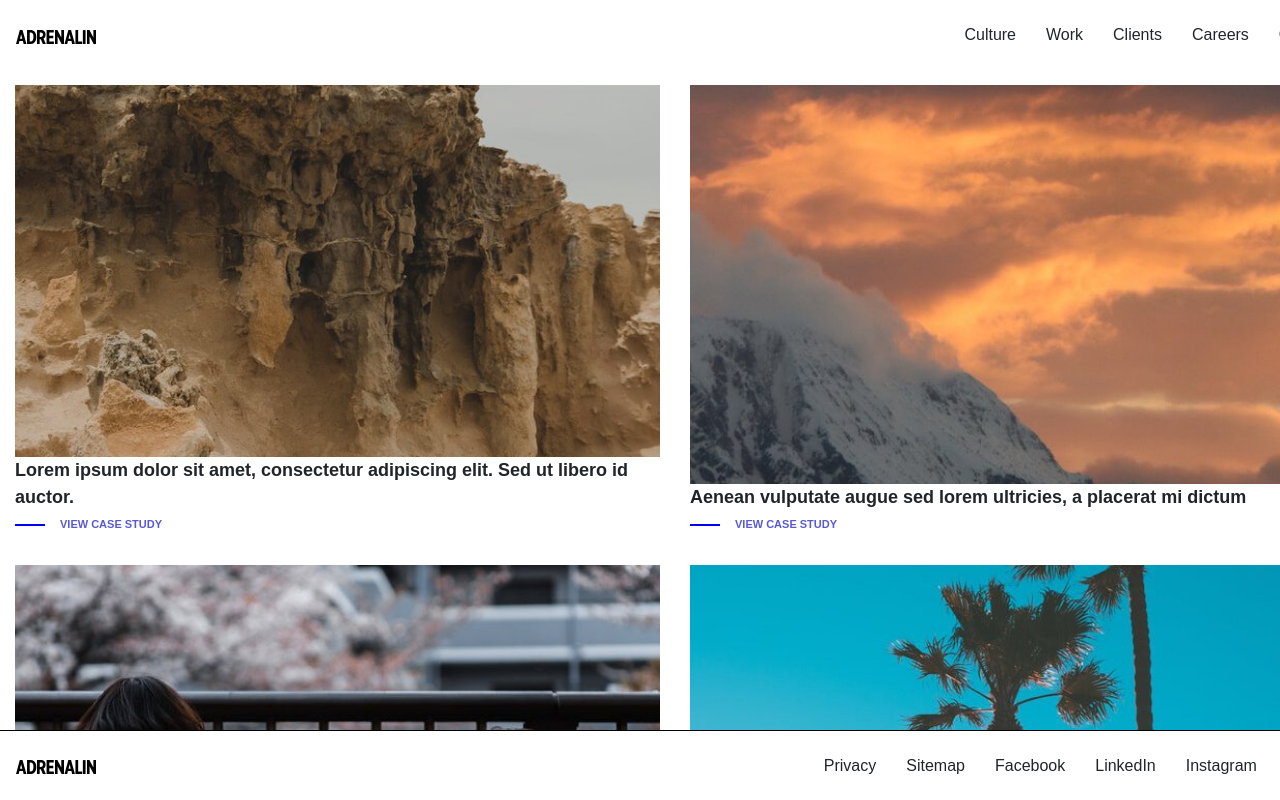
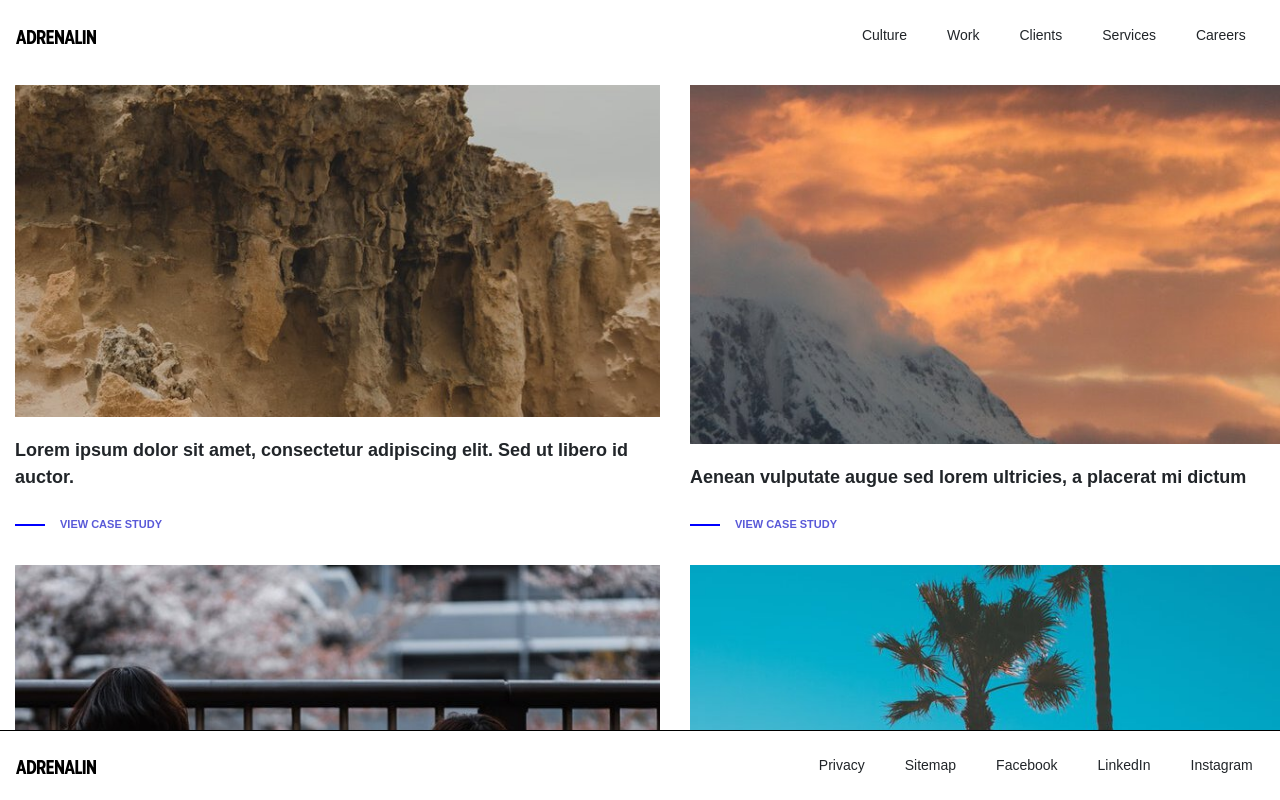
Before and after one commit to ArdenMendoza/ListingPage, a React (Create React App) app: page / in a window 1280 px wide. Shown: the top 800 px of the page. Built offline with nearby package versions, Linux system fonts and the light colour scheme.

Commit message:
Refactor and adjust UI sizes/ fonts / distances etc.

```diff
--- a/src/components/customCard.tsx
+++ b/src/components/customCard.tsx
@@ -18,7 +18,12 @@ export const customCard = ({ itemDetails }: props) => {
             height: '350px',
         }}>
         </div>
-        <div className="cardTitle">
+        <div style={{
+            fontWeight: 'bold',
+            fontSize: '18px',
+            fontFamily: 'Arial',
+            padding: '20px 0px 20px 0px'
+        }}>
             {itemDetails.title_long}
         </div>
         <Link to={{ pathname: `/itemDetails/${itemDetails.id}`, state: { id: itemDetails.id } }}>
--- a/src/index.css
+++ b/src/index.css
@@ -42,11 +42,6 @@ a:hover{
   width: 30px;
   content: "";
 }
-.cardTitle {
-  font-weight: bold;
-  font-size: 18px;
-  font-family: Arial
-}
 
 .cardImage {
   background-repeat: no-repeat;
@@ -77,10 +72,6 @@ a:hover{
   padding-bottom: 30px;
 }
 
-.itemDetailQLabel {
-  font-size: 25px;
-  font-weight: 1000;
-}
 
 svg {
   -webkit-filter: invert(100%); /* safari 6.0 - 9.0 */
@@ -105,7 +96,8 @@ ul {
 
 ul > li {
   float: left;
-  padding-left: 30px;
+  padding-left: 40px;
+  font-size: 14px;
 
 }
 .navHeader, .navFooter {
--- a/src/pages/itemDetails.tsx
+++ b/src/pages/itemDetails.tsx
@@ -44,8 +44,9 @@ export class ItemDetails extends React.Component<Props, state> {
           {details.questions.map(q => {
             qCount++;
             return <div className={'itemDetailQGroup'}>
-              <div className={'itemDetailQLabel'} >Question {qCount}</div>
-              <div style={{textAlign: 'justify'}}>{q}</div>
+              <div style={{ fontSize: '20px', fontWeight: 1000}}>
+                Question {qCount}</div>
+              <div style={{ textAlign: 'justify' }}>{q}</div>
             </div>
           })}
         </div>
--- a/src/pages/pageHeader.tsx
+++ b/src/pages/pageHeader.tsx
@@ -12,6 +12,7 @@ function Header() {
         <li>Culture</li>
         <li>Work</li>
         <li>Clients</li>
+        <li>Services</li>
         <li>Careers</li>
         <li>Contact</li>
       </ul>
```
